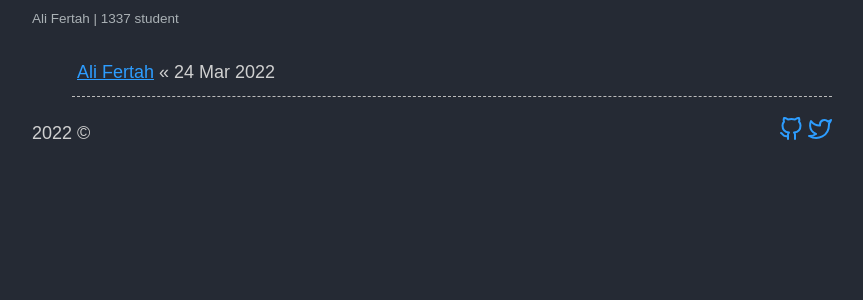
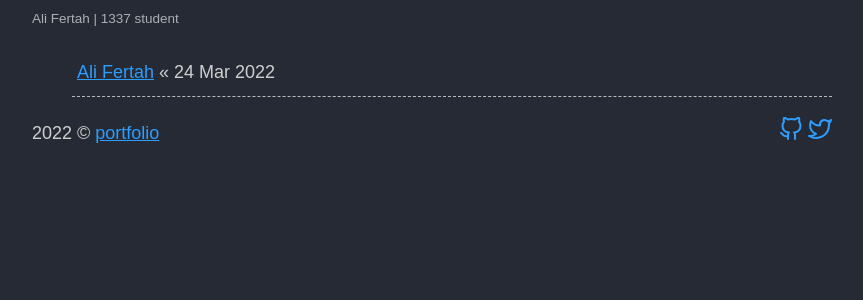
Before and after one commit to alifertah/alifertah.github.io, a Jekyll site: the page built from index.html, in a window 1280 px wide. Shown: the top 300 px of the page, without its empty margins (208-1071 px from the left). Built offline with Jekyll 4.4.1, drawn with Linux system fonts in a browser that asks for light colours; some web fonts are replaced.

Commit message:
portfolio link

```diff
--- a/_layouts/default.html
+++ b/_layouts/default.html
@@ -17,7 +17,7 @@
 
 			</div><!-- /.container -->
 			<footer class="container flex">
-				<div>2022 ©</div>
+				<div>2022 © <a href="https://alifertah.github.io/scofio/">portfolio</a></div>
 				<div class="spacer"></div>
 				{% if site.data.settings.social %}
 				<div id="social-media flex">
```
